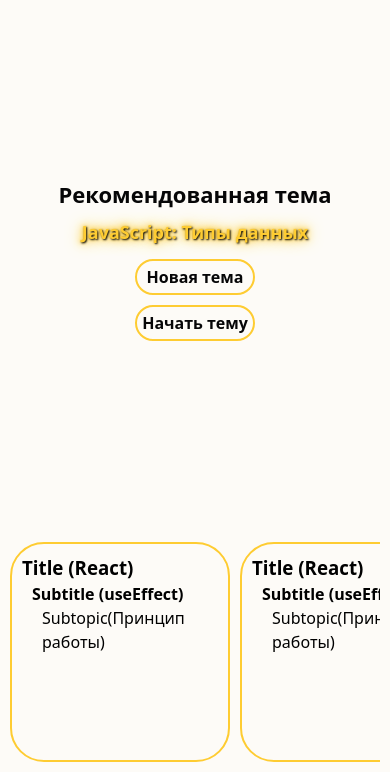
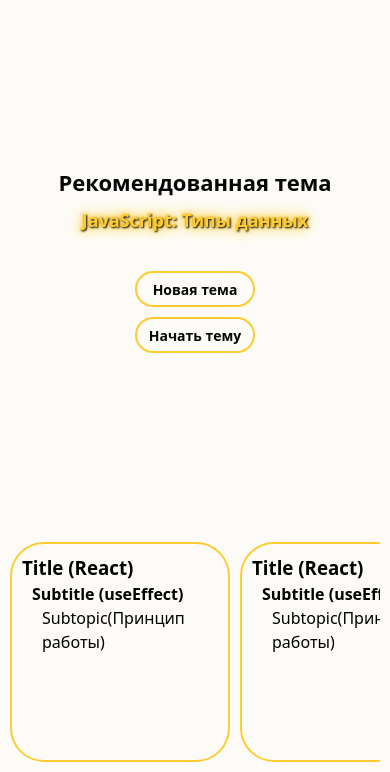
Before and after one commit to nikita-shpikin/replay-coach, a website built with Vite: page index.html in a window 390 px wide. Shown: the part 72-844 px from the top of the page. Built offline with nearby package versions, Linux system fonts and the light colour scheme.

Commit message:
style(stage-3): исправлена адаптивность .setting__subtitle и размер шрифта кнопок

```diff
--- a/src/style/style.css
+++ b/src/style/style.css
@@ -135,6 +135,9 @@
 		0 0 8px var(--color-accent), 0 0 16px var(--color-accent);
 
 	transition: text-shadow 0.3s ease-out;
+
+	height: clamp(50px, 10vw, 100px);
+	width: clamp(300px, 50vw, 700px);
 }
 
 .setting__content-actions {
@@ -157,7 +160,7 @@
 	transition: background-color 0.3s ease-in, color 0.4s ease-out;
 
 	text-align: center;
-
+	font-size: clamp(14px, 1.8vw, 20px);
 	font-weight: 700;
 }
 
```
